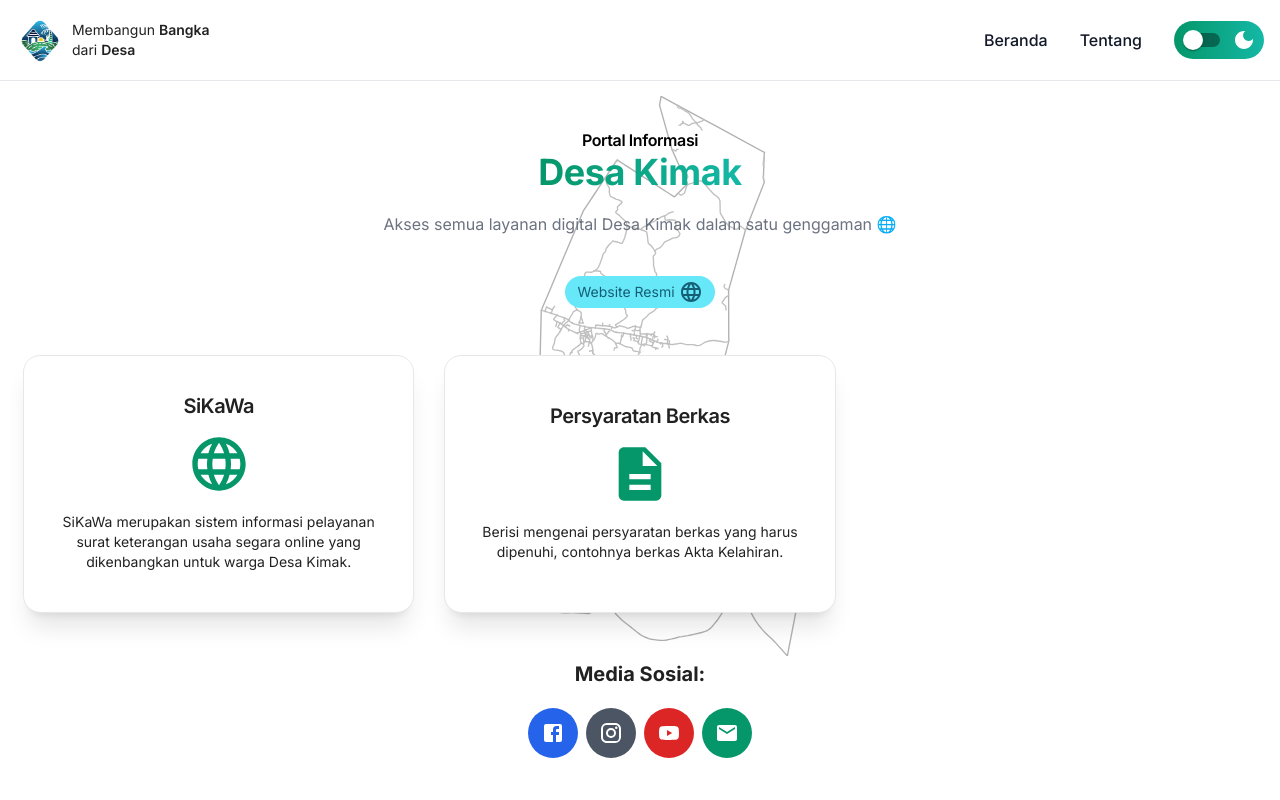
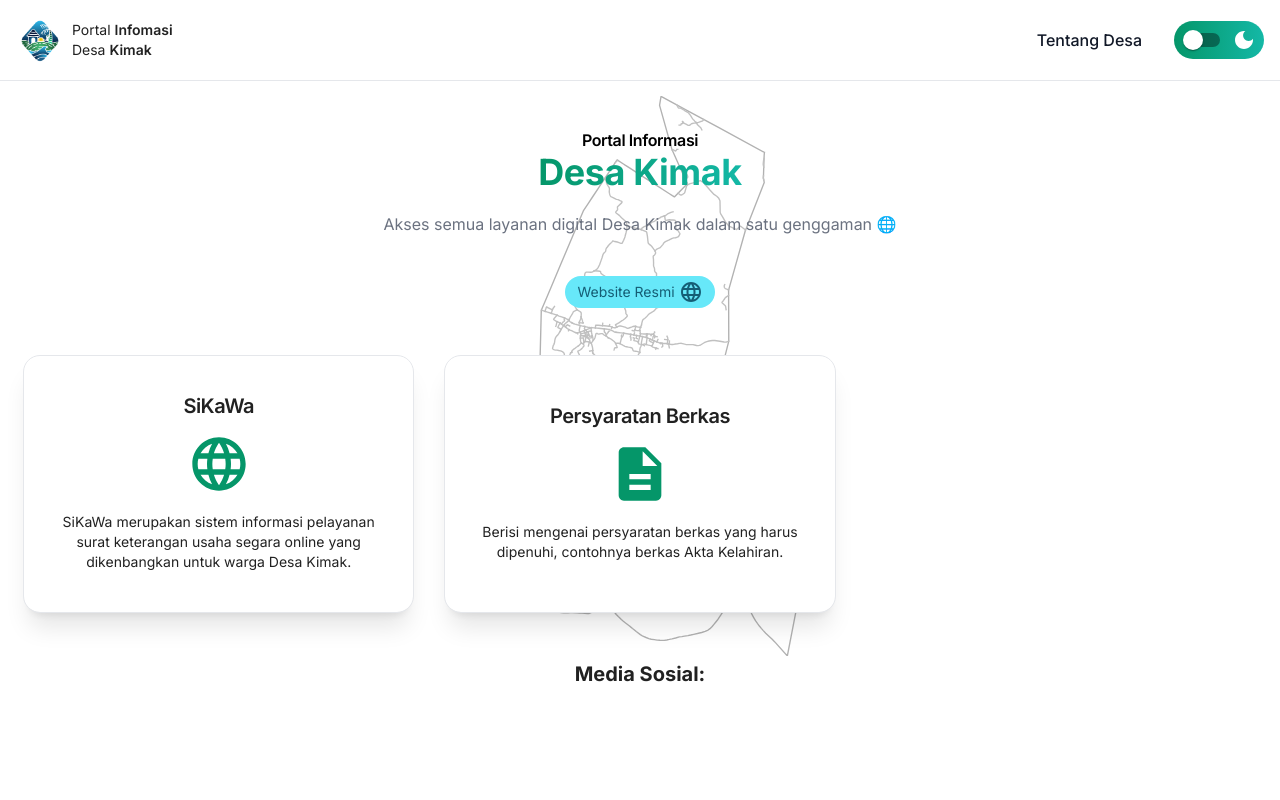
Before and after one commit to saddansyah/kimak-merawang, a React (Vite) app: page / in a window 1280 px wide. Shown: the top 800 px of the page. Built offline with nearby package versions, Linux system fonts and the light colour scheme.

Commit message:
feat: add animation and adjust ui

```diff
--- a/src/components/Navbar.jsx
+++ b/src/components/Navbar.jsx
@@ -1,13 +1,11 @@
-import { useState } from 'react';
+import { useEffect, useState } from 'react';
 import { NavLink } from 'react-router-dom';
 
 import Switch from '@mui/material/Switch';
 import Avatar from '@mui/material/Avatar';
 import Menu from '@mui/material/Menu';
 import MenuItem from '@mui/material/MenuItem';
-import ListItemIcon from '@mui/material/ListItemIcon';
 import MenuList from '@mui/material/MenuList';
-
 
 import DarkModeIcon from '@mui/icons-material/DarkMode';
 import LanguageIcon from '@mui/icons-material/Language';
@@ -45,23 +43,35 @@ const Navbar = () => {
         home: {
             value: 'home',
             label: 'Beranda',
-            link: '/'
+            link: ''
         },
         about: {
             value: 'about',
-            label: 'Tentang Desa Kimak',
-            link: '/about'
+            label: 'Tentang Desa',
+            link: 'about'
         }
     }
+
+    const [change, setChange] = useState(true);
+
+    useEffect(() => {
+        setInterval(() => {
+            setChange(!change);
+        }, 5000);
+    }, [change])
 
     return (
         <>
             <nav className="bg-white dark:bg-gray-900 fixed w-full z-50 top-0 left-0 border-b border-gray-200 dark:border-gray-600">
                 <div className="max-w-screen-sm md:max-w-screen-md lg:max-w-screen-lg xl:max-w-screen-2xl flex flex-wrap items-center justify-between mx-auto p-4">
-
                     <NavLink to="/" target='_top' className="flex items-center">
                         <img src="logoKKNpng.png" className="h-10 md:h-12 mr-2" alt="Logo Desa Kimak" />
-                        <p className="self-center text-xs md:text-sm font-normal whitespace-normal dark:text-white" data-aos="fade-left">Membangun <span className="font-semibold">Bangka</span> <br />dari <span className="font-semibold">Desa</span></p>
+                        {change && <p className="self-center text-xs md:text-sm font-normal whitespace-normal dark:text-white" data-aos='fade-left'>
+                            Membangun <span className="font-semibold">Bangka</span> <br />dari <span className="font-semibold">Desa</span>
+                        </p>}
+                        {!change && <p className="self-center text-xs md:text-sm font-normal whitespace-normal dark:text-white" data-aos='fade-left'>
+                            Portal <span className="font-semibold">Infomasi</span> <br />Desa <span className="font-semibold">Kimak</span>
+                        </p>}
                     </NavLink>
                     <div className="flex space-x-2">
                         <button onClick={handleOpen} data-collapse-toggle="navbar-sticky" type="button" className="transition-all inline-flex items-center p-2 w-10 h-10 justify-center text-sm text-emerald-500 rounded-lg md:hidden hover:bg-emerald-100 focus:outline-none focus:ring-2 focus:ring-emerald-200 dark:text-emerald-400 dark:hover:bg-emerald-700 dark:focus:ring-emerald-600" aria-controls="navbar-sticky" aria-expanded="false">
@@ -71,6 +81,8 @@ const Navbar = () => {
                             </svg>
                         </button>
                     </div>
+
+                    {/* Mobile */}
                     <Menu
                         anchorEl={anchorEl}
                         elevation={10}
@@ -100,13 +112,12 @@ const Navbar = () => {
                             </MenuItem>
                         </MenuList>
                     </Menu>
+
+                    {/* Web */}
                     <div className="items-center justify-between hidden w-full md:flex md:w-auto" id="navbar-sticky">
                         <ul className="flex flex-col items-center p-4 md:p-0 mt-4 font-medium border border-gray-100 rounded-lg bg-gray-50 md:flex-row md:space-x-8 md:mt-0 md:border-0 md:bg-white dark:bg-gray-800 md:dark:bg-gray-900 dark:border-gray-700">
                             <li>
-                                <NavLink to="/" className="block py-2 pl-3 pr-4 text-gray-900 rounded hover:bg-gray-100 md:hover:bg-transparent md:hover:text-emerald-700 md:p-0 md:dark:hover:text-emerald-500 dark:text-white dark:hover:bg-gray-700 dark:hover:text-white md:dark:hover:bg-transparent dark:border-gray-700">Beranda</NavLink>
-                            </li>
-                            <li>
-                                <NavLink to="/about" className="block py-2 pl-3 pr-4 text-gray-900 rounded hover:bg-gray-100 md:hover:bg-transparent md:hover:text-emerald-700 md:p-0 md:dark:hover:text-emerald-500 dark:text-white dark:hover:bg-gray-700 dark:hover:text-white md:dark:hover:bg-transparent dark:border-gray-700">Tentang</NavLink>
+                                <NavLink to={navbar.about.link} className={({isActive}) => isActive ? "text-emerald-600 transition-all" : "block py-2 pl-3 pr-4 text-gray-900 rounded hover:bg-gray-100 md:hover:bg-transparent md:hover:text-emerald-700 md:p-0 md:dark:hover:text-emerald-500 dark:text-white dark:hover:bg-gray-700 dark:hover:text-white md:dark:hover:bg-transparent dark:border-gray-700"}>{navbar.about.label}</NavLink>
                             </li>
                             <li>
                                 <div className="wrapper flex flex-row rounded-full items-center bg-gradient-to-r from-emerald-600 to-teal-500">
--- a/src/pages/About.jsx
+++ b/src/pages/About.jsx
@@ -1,6 +1,12 @@
 import { Helmet } from "react-helmet";
 
+import AOS from "aos";
+import "aos/dist/aos.css";
+
 const About = () => {
+    AOS.init();
+    AOS.refresh();
+
     return (
         <>
             <Helmet>
@@ -9,11 +15,20 @@ const About = () => {
                 <link rel="canonical" href="https://kimak.seterangmerawang.web.id/" />
             </Helmet>
 
-            <div id="about" className="flex flex-col items-center">
-                <h1 className="text-2xl font-semibold leading-none mb-12">Tentang <span className="gradient-green text-transparent bg-clip-text font-extrabold">Kimak</span></h1>
-            </div>
-            <div className="about">
-                <p className="text-center text-sm">Lorem ipsum dolor sit amet, consectetur adipisicing elit. Hic molestiae, sunt maxime excepturi quae in modi dignissimos voluptates eaque ad!</p>
+            <div id="about" className="flex flex-col items-center space-y-8" data-aos='fade-up'>
+                <h1 className="text-2xl font-semibold leading-none">Tentang <span className="gradient-green text-transparent bg-clip-text font-extrabold">Kimak</span></h1>
+                <div>
+                    <p className="text-center text-sm md:text-base">Selamat Datang di Desa Kimak, desa dengan berjuta keindahan dan potensi sumber daya alamnya. Terletak di Kecamatan Merawang, Desa Kimak menjadi salah satu penyumbang PADes terbesar di Kecamatan Merawang.</p>
+                </div>
+                <div className="info w-full text-sm md:text-base overflow-x-auto flex flex-col justify-center items-center">
+                    <h2 className="text-lg font-semibold leading-none mb-4">Alamat Kantor Desa Kimak:</h2>
+                    <p className="text-center mb-8" >Jln. Depati Bahrin Dusun 001 RT 01 Desa Kimak, Kec. Merawang,
+                        Kab. Bangka Provinsi Kep.Bangka Belitung </p>
+                    <h2 className="text-lg font-semibold leading-none mb-4">Lokasi Desa Kimak:</h2>
+                    <div className="map w-full h-fit flex justify-center items-center">
+                        <iframe src="https://www.google.com/maps/embed?pb=!1m18!1m12!1m3!1d63799.54721149577!2d106.00281752211643!3d-1.965186208093766!2m3!1f0!2f0!3f0!3m2!1i1024!2i768!4f13.1!3m3!1m2!1s0x2e22ee95ae3ef625%3A0x2e7c01c7d068d1d6!2sKimak%2C%20Kec.%20Merawang%2C%20Kabupaten%20Bangka%2C%20Kepulauan%20Bangka%20Belitung!5e0!3m2!1sid!2sid!4v1690945710063!5m2!1sid!2sid" width='650' height='450' allowfullscreen loading="lazy" referrerpolicy="no-referrer-when-downgrade"></iframe>
+                    </div>
+                </div>
             </div>
         </>
     );
--- a/src/pages/Home.jsx
+++ b/src/pages/Home.jsx
@@ -94,11 +94,10 @@ const Home = () => {
     }, [])
 
 
-
     return (<>
         <div className="wrapper flex flex-col items-center">
             <img src={citySvg} ref={cityImg} alt="Ilustrasi Kota" className='h-[35vh] scale-125 w-full -z-30 md:hidden -bottom-20 fixed bg-gradient-to-t from-emerald-800 bg-clip-padding opacity-0 transition-transform' />
-            <img src={mapSvg} alt="Peta Desa Kimak" className='absolute h-[35vh] md:h-[70vh] -z-20 top-24 opacity-30'/>
+            <img src={mapSvg} alt="Peta Desa Kimak" className='absolute h-[35vh] md:h-[70vh] -z-20 top-24 opacity-30' />
             <section id="head" className='mb-5' data-aos="fade-up">
                 <h1 className="text-black font-semibold text-base text-center leading-none tracking-tight md:leading-normal" >Portal Informasi <br /> <span className='font-bold text-4xl gradient-green text-transparent bg-clip-text'>Desa Kimak</span></h1>
                 <p className='my-5 text-center text-gray-500' >Akses semua layanan digital Desa Kimak dalam satu genggaman 🌐</p>
@@ -116,7 +115,7 @@ const Home = () => {
             <main id="cards" className='grid md:grid-cols-2 lg:grid-cols-3 gap-8 mb-12' data-aos="fade-up">
                 {links && links.map((item, i) => {
                     return (
-                        <Card key={i} data={item}/>
+                        <Card key={i} data={item} />
                     )
                 })}
             </main>
@@ -150,7 +149,7 @@ const Home = () => {
                     </DialogTitle>
                     <DialogContent>
                         <DialogContentText>
-                            Pilih sistem informasi yang ingin kamu kunjungi di beranda web ini. Contact support: <a href="wa.me/6281393789949" className='underline'>@seterangmerawang</a>
+                            Pilih sistem informasi yang ingin kamu kunjungi di beranda web ini. Contact support: <a href="https://wa.me/6281393789949" className='underline'>@seterangmerawang</a>
                         </DialogContentText>
                     </DialogContent>
                     <DialogActions>
```
